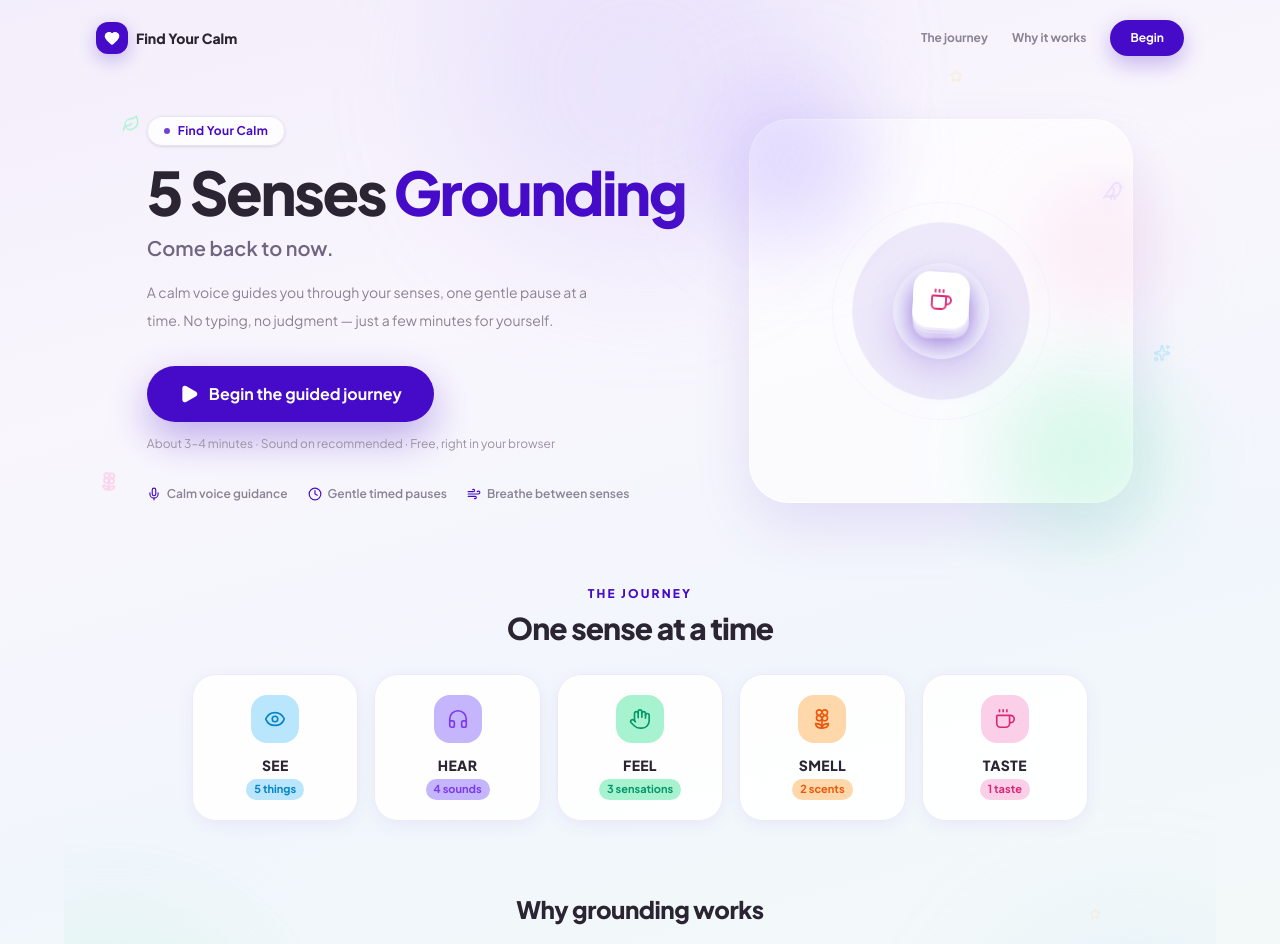
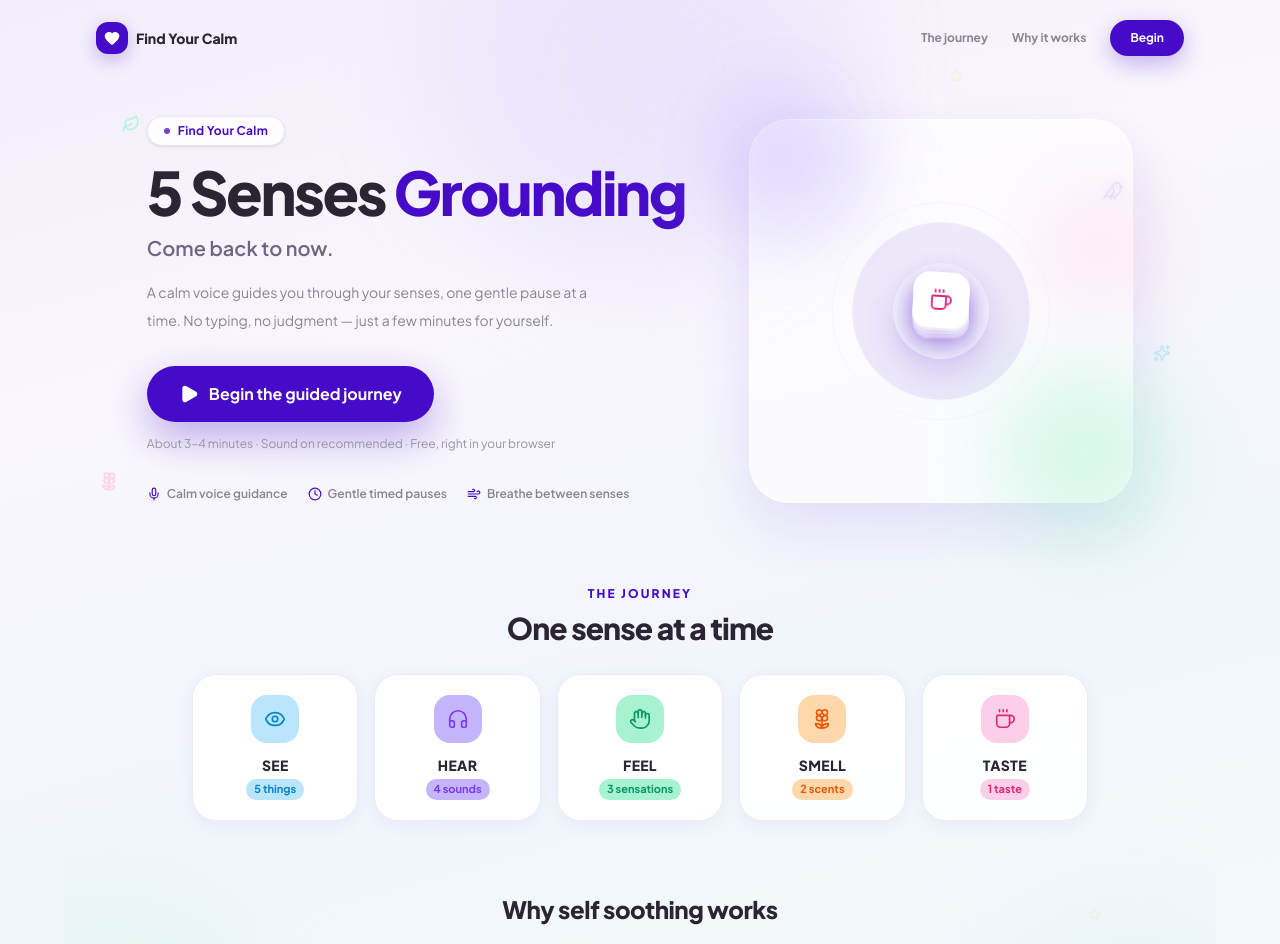
Before and after one commit to Hexpertify/dashboard, a React (Vite) app: page / in a window 1280 px wide. Shown: the top 944 px of the page. Built offline with nearby package versions, Linux system fonts and the light colour scheme.

Commit message:
Update self soothing heading

```diff
--- a/src/components/HomeScreen.jsx
+++ b/src/components/HomeScreen.jsx
@@ -133,7 +133,7 @@ export function HomeScreen({ senses, onStart }) {
 
       <section id="why" className="mx-auto max-w-3xl py-8 text-center">
         <h2 className="text-xl font-extrabold tracking-[-0.02em] text-[#2B2433] sm:text-2xl">
-          Why grounding works
+          Why self soothing works
         </h2>
         <p className="mx-auto mt-3 max-w-xl text-sm leading-7 text-[#8B8294]">
           When your mind feels scattered, the five senses anchor you in the present. Guided by
```
